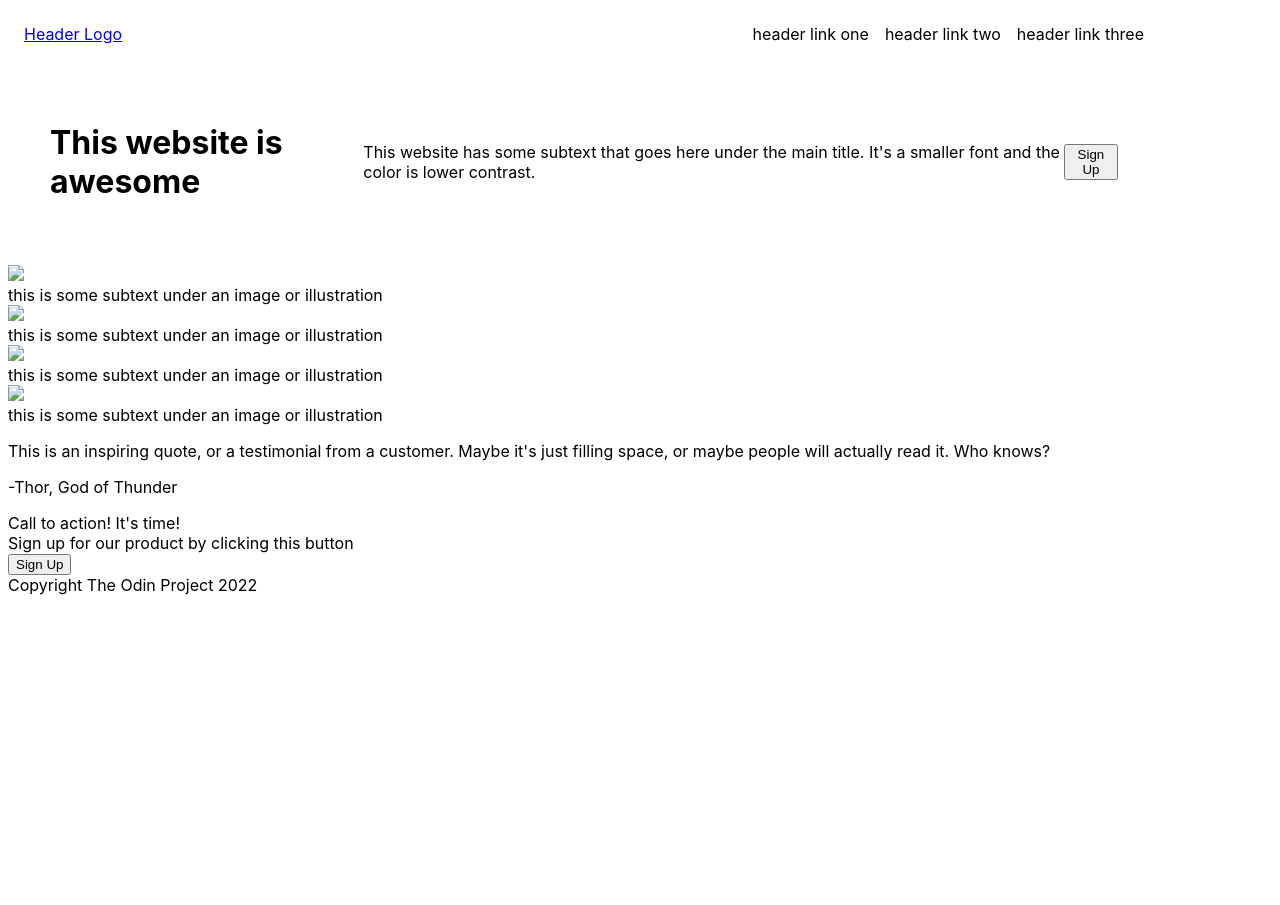
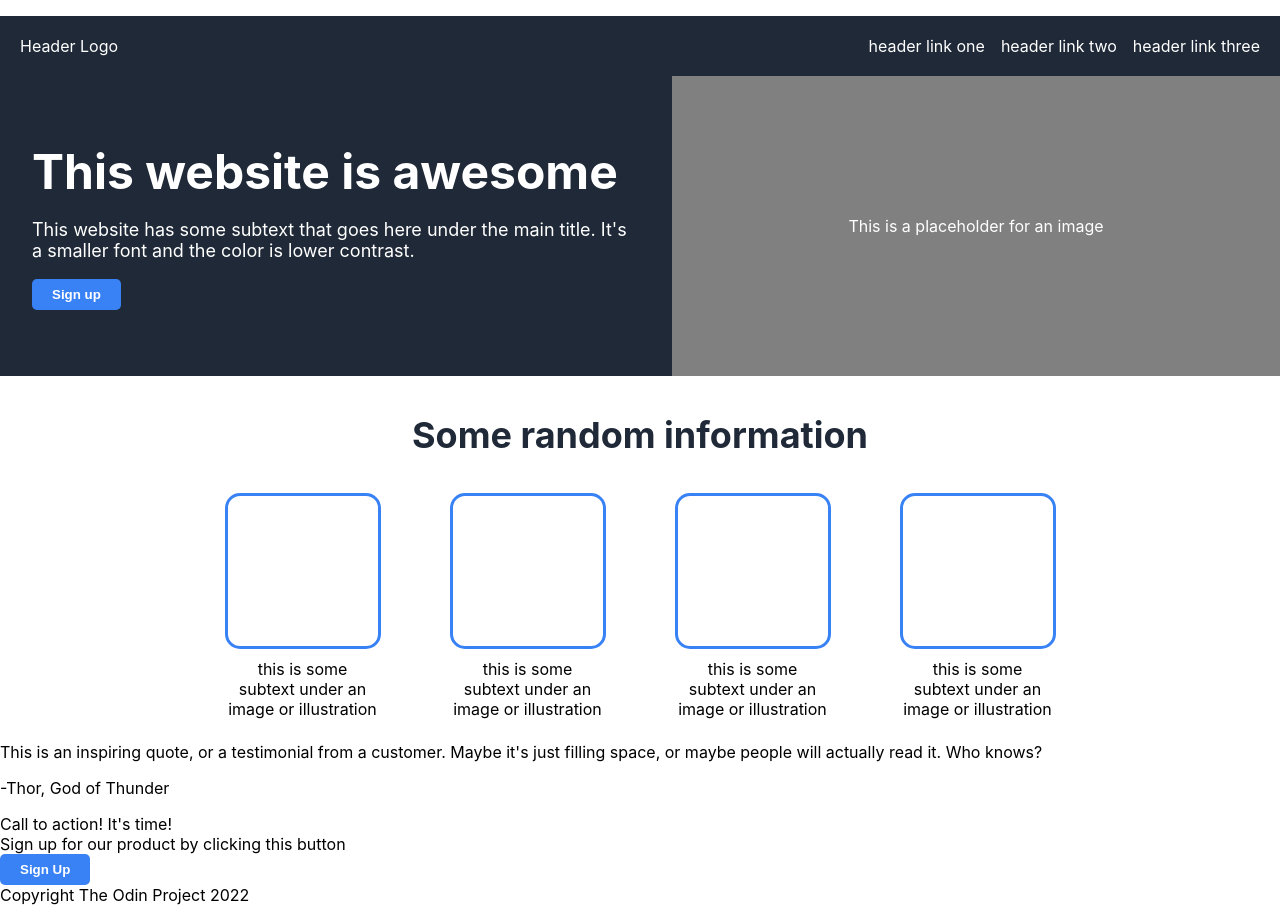
Before and after one commit to JonoAngelo/landing-page, a plain HTML site: page index.html in a window 1280 px wide. Before the commit the page ends 800 px from the top, so only its background shows below. Drawn offline with Linux system fonts and the light colour scheme.

Commit message:
Add files via upload

```diff
--- a/index.html
+++ b/index.html
@@ -17,20 +17,33 @@
         </ul>
     </div>
     <div class="hero">
-        <h1>This website is awesome</h1>
-        <p>This website has some subtext that goes here under the main title. It's a smaller font and the color is lower contrast.</p>
-        <button class="signup">Sign Up</button>
-        <img src="#" alt="">
+        <div class="heroleft">
+            <h1>This website is awesome</h1>
+            <p class="herotext">This website has some subtext that goes here under the main title. It's a smaller font and the color is lower contrast.</p>
+            <button class="signup">Sign up</button>
+        </div>
+        <div class="heroright">This is a placeholder for an image</div>
     </div>
     <div class="info">
-        <img src="#" class="infoimg">
-        <div class="infotext">this is some subtext under an image or illustration</div>
-        <img src="#" class="infoimg">
-        <div class="infotext">this is some subtext under an image or illustration</div>
-        <img src="#" class="infoimg">
-        <div class="infotext">this is some subtext under an image or illustration</div>
-        <img src="#" class="infoimg">
-        <div class="infotext">this is some subtext under an image or illustration</div>
+        <h2>Some random information</h2>
+        <div class="infocon">
+            <div class="infoti">
+                <div class="infoimg"></div>
+                <div class="infotext">this is some subtext under an image or illustration</div>
+            </div>
+            <div class="infoti">
+                <div class="infoimg"></div>
+                <div class="infotext">this is some subtext under an image or illustration</div>
+            </div>
+            <div class="infoti">
+                <div class="infoimg"></div>
+                <div class="infotext">this is some subtext under an image or illustration</div>
+            </div>
+            <div class="infoti">
+                <div class="infoimg"></div>
+                <div class="infotext">this is some subtext under an image or illustration</div>
+            </div>
+        </div>
     </div>
     <div class="testimonial">
         <p class="testtext">This is an inspiring quote, or a testimonial from a customer. Maybe it's just filling space, or maybe people will actually read it. Who knows?</p>
--- a/style.css
+++ b/style.css
@@ -1,16 +1,24 @@
 body {
     font-family: -apple-system, Roboto, Oxygen, Ubuntu, Cantarell, 'Open Sans', 'Helvetica Neue', sans-serif;
     box-sizing: border-box;
-    max-width: 90vw;
     display: flex;
     flex-direction: column;
+    margin: 0 auto;
 }
 
 .nav {
     display: flex;
     align-items: center;
     justify-content: space-between;
-    padding: 16px;
+    margin-top: 16px;
+    background-color: #1f2937;
+    color: white;
+    padding: 20px;
+}
+
+a {
+    text-decoration: none;
+    color: white;
 }
 
 ul {
@@ -24,5 +32,80 @@ ul {
 .hero {
     display: flex;
     align-items: center;
-    padding: 42px;
+    height: 300px;
+    background-color: #1f2937;
+    color: white;
 }
+
+.heroleft {
+    border-color: black;
+    flex-basis: 50%;
+    display: flex;
+    flex-direction: column;
+    align-items: flex-start;
+    padding: 32px;
+}
+
+.heroleft p {
+    font-size: 18px;
+}
+
+button {
+    padding: 8px 20px;
+    background-color: #3882F6;
+    color: white;
+    border: none;
+    border-radius: 5px;
+    font-weight: bold;
+}
+
+.heroright {
+    background-color: gray;
+    flex-basis: 50%;
+    display: flex;
+    justify-content: center;
+    align-items: center;
+    height: 300px;
+}
+
+h1 {
+    font-size: 48px;
+    font-weight: bolder;
+    margin: 0;
+}
+
+.info {
+    display: flex;
+    justify-content: space-evenly;
+    align-items: center;
+    flex-direction: column;
+    text-align: center;
+    height: 350px;
+}
+
+h2 {
+    font-size: 36px;
+    font-weight: bolder;
+    color: #1F2937;
+}
+
+.infocon {
+    display: flex;
+    gap: 75px;
+}
+
+.infoti {
+    display: flex;
+    flex-direction: column;
+    align-items: center;
+    max-width: 150px;
+}
+
+.infoimg {
+    height: 150px;
+    width: 150px;
+    border-radius: 15px;
+    border-color: #3882F6;
+    border-style: solid;
+    margin-bottom: 10px;
+}
```
